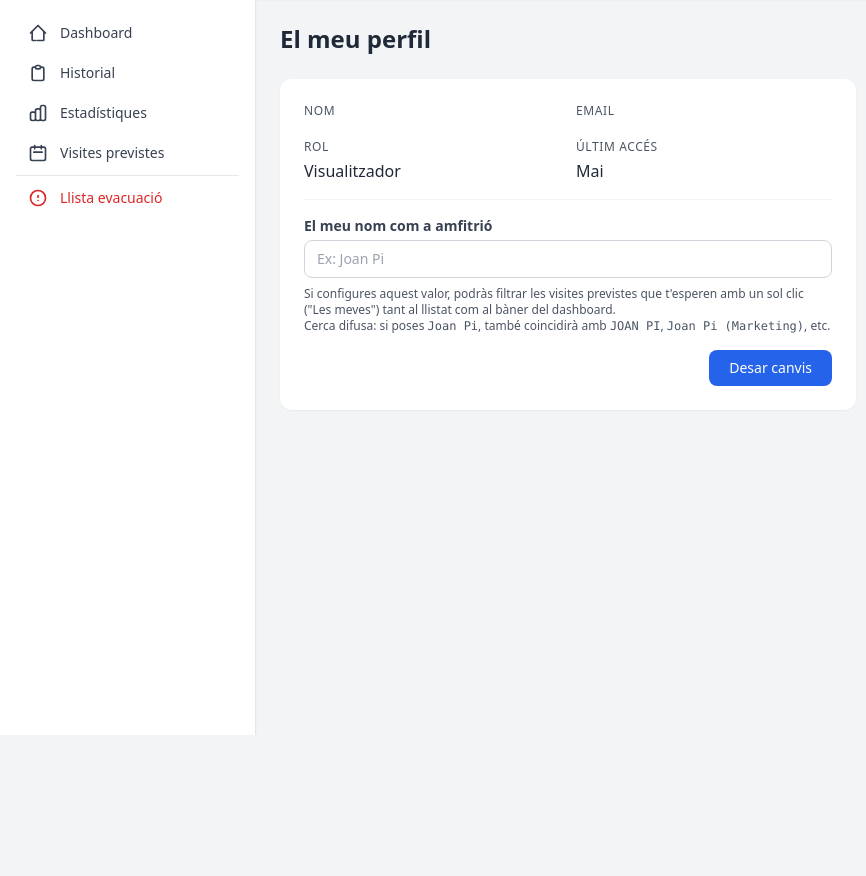
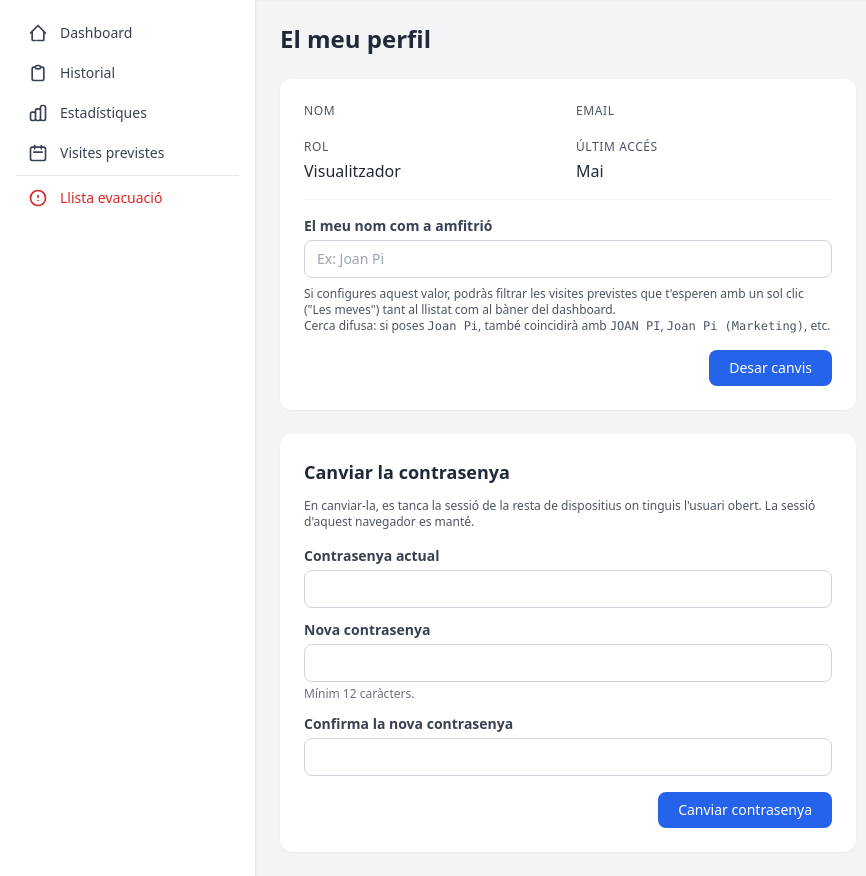
Before and after one commit to ohijazo/RegistreVisites, a Python web app: template app/templates/admin/profile.html in a window 1280 px wide. Shown: the part 66-942 px from the top of the page, without its empty margins (0-866 px from the left). Before the commit the page ends 801 px from the top, so only its background shows below. Run offline with Jinja, Linux system fonts and the light colour scheme; the template is opened without the code that fills it, so the values that code supplies are empty; some libraries are stand-ins or nearby versions.

Commit message:
Canvi de contrasenya pels usuaris no admin des de /admin/profile
Afegeix el formulari "Canviar la contrasenya" a la pàgina de perfil:
qualsevol usuari (admin, recepcionista, viewer) pot canviar la seva
pròpia contrasenya verificant la contrasenya actual. La sessió actual
es renova perquè last_logout_at avançat no tanqui aquest navegador,
però les altres sessions queden tancades. Els admins ja podien canviar
les contrasenyes dels altres a /admin/users (sense canvis).

Rate limit 5/minute. Tots els intents (èxits i errors) queden a
l'audit log.

Co-Authored-By: Claude Opus 4.7 (1M context) <noreply@anthropic.com>

```diff
--- a/app/templates/admin/profile.html
+++ b/app/templates/admin/profile.html
@@ -9,6 +9,30 @@
     {% if saved %}
     <div class="bg-green-50 border border-green-300 text-green-800 px-4 py-3 rounded-lg mb-4 text-sm">
         Canvis desats correctament.
+    </div>
+    {% endif %}
+
+    {% set pw_saved = request.query_params.get('pw_saved') %}
+    {% set pw_error = request.query_params.get('pw_error') %}
+    {% if pw_saved %}
+    <div class="bg-green-50 border border-green-300 text-green-800 px-4 py-3 rounded-lg mb-4 text-sm">
+        Contrasenya canviada correctament. Les altres sessions han estat tancades.
+    </div>
+    {% elif pw_error == 'current_wrong' %}
+    <div class="bg-red-50 border border-red-300 text-red-800 px-4 py-3 rounded-lg mb-4 text-sm">
+        La contrasenya actual no és correcta.
+    </div>
+    {% elif pw_error == 'too_short' %}
+    <div class="bg-red-50 border border-red-300 text-red-800 px-4 py-3 rounded-lg mb-4 text-sm">
+        La nova contrasenya ha de tenir com a mínim 12 caràcters.
+    </div>
+    {% elif pw_error == 'mismatch' %}
+    <div class="bg-red-50 border border-red-300 text-red-800 px-4 py-3 rounded-lg mb-4 text-sm">
+        La nova contrasenya i la confirmació no coincideixen.
+    </div>
+    {% elif pw_error == 'same_as_current' %}
+    <div class="bg-red-50 border border-red-300 text-red-800 px-4 py-3 rounded-lg mb-4 text-sm">
+        La nova contrasenya ha de ser diferent de l'actual.
     </div>
     {% endif %}
 
@@ -66,5 +90,49 @@
             </div>
         </form>
     </div>
+
+    <!-- Canvi de contrasenya -->
+    <div class="bg-white rounded-xl shadow-sm p-6 mt-6">
+        <h2 class="text-lg font-semibold text-gray-800 mb-3">Canviar la contrasenya</h2>
+        <p class="text-xs text-gray-600 mb-4">
+            En canviar-la, es tanca la sessió de la resta de dispositius on
+            tinguis l'usuari obert. La sessió d'aquest navegador es manté.
+        </p>
+        <form method="POST" action="/admin/profile/change-password" autocomplete="off">
+            {% include "_csrf.html" %}
+
+            <div class="mb-3">
+                <label class="block text-sm font-semibold text-gray-700 mb-1">
+                    Contrasenya actual
+                </label>
+                <input type="password" name="current_password" required autocomplete="current-password"
+                       class="w-full border border-gray-300 rounded-lg px-3 py-2 text-sm">
+            </div>
+
+            <div class="mb-3">
+                <label class="block text-sm font-semibold text-gray-700 mb-1">
+                    Nova contrasenya
+                </label>
+                <input type="password" name="new_password" required minlength="12" autocomplete="new-password"
+                       class="w-full border border-gray-300 rounded-lg px-3 py-2 text-sm">
+                <p class="text-xs text-gray-500 mt-1">Mínim 12 caràcters.</p>
+            </div>
+
+            <div class="mb-3">
+                <label class="block text-sm font-semibold text-gray-700 mb-1">
+                    Confirma la nova contrasenya
+                </label>
+                <input type="password" name="confirm_password" required minlength="12" autocomplete="new-password"
+                       class="w-full border border-gray-300 rounded-lg px-3 py-2 text-sm">
+            </div>
+
+            <div class="flex justify-end gap-2 mt-4">
+                <button type="submit"
+                        class="bg-blue-600 hover:bg-blue-700 text-white px-5 py-2 rounded-lg text-sm font-medium transition">
+                    Canviar contrasenya
+                </button>
+            </div>
+        </form>
+    </div>
 </div>
 {% endblock %}
```
Also changed, not shown: app/routers/admin.py (+79 -0 lines).
